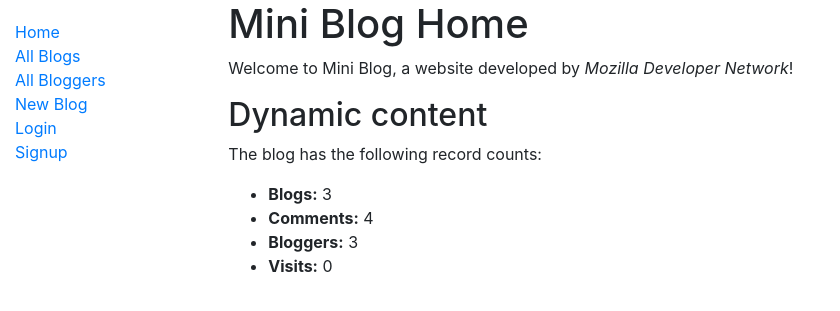
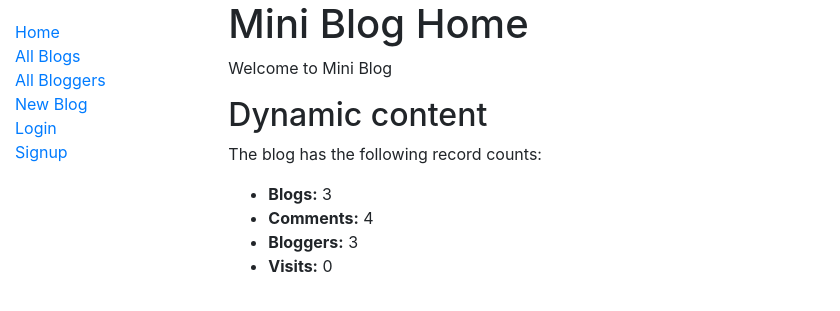
Before and after one commit to yhzheng23/miniblog, a Django app: page /blog/ in a window 1280 px wide. Shown: the top 311 px of the page, without its empty margins (0-840 px from the left). Run offline with Django 3.2, Linux system fonts and the light colour scheme; data comes from the database, SQL or seed files in the repository; both versions use the stored data as it was after the commit.

Commit message:
small change

```diff
--- a/blog/templates/index.html
+++ b/blog/templates/index.html
@@ -6,7 +6,7 @@
 
 {% block content %}
     <h1>Mini Blog Home</h1>
-    <p>Welcome to Mini Blog, a website developed by <em>Mozilla Developer Network</em>!</p>
+    <p>Welcome to Mini Blog</p>
     <h2>Dynamic content</h2>
     <p>The blog has the following record counts:</p>
     <ul>
```
Also changed, not shown: db.sqlite3, readme.md.
